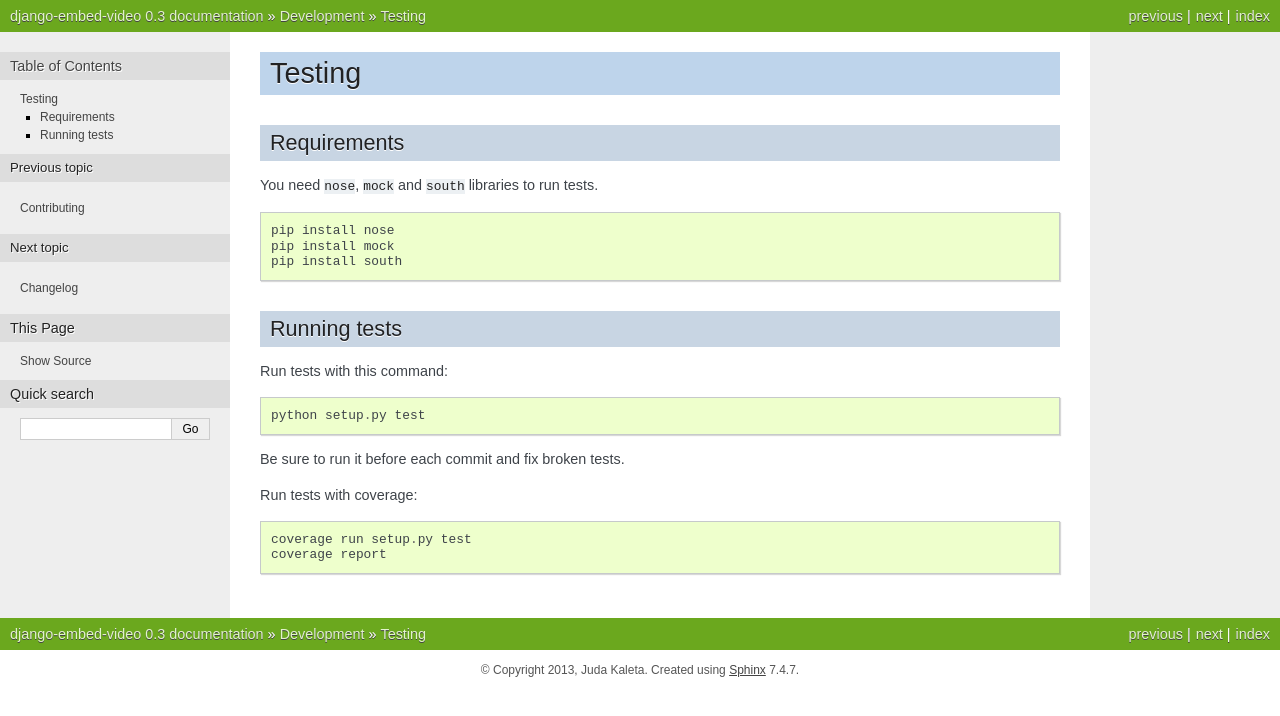
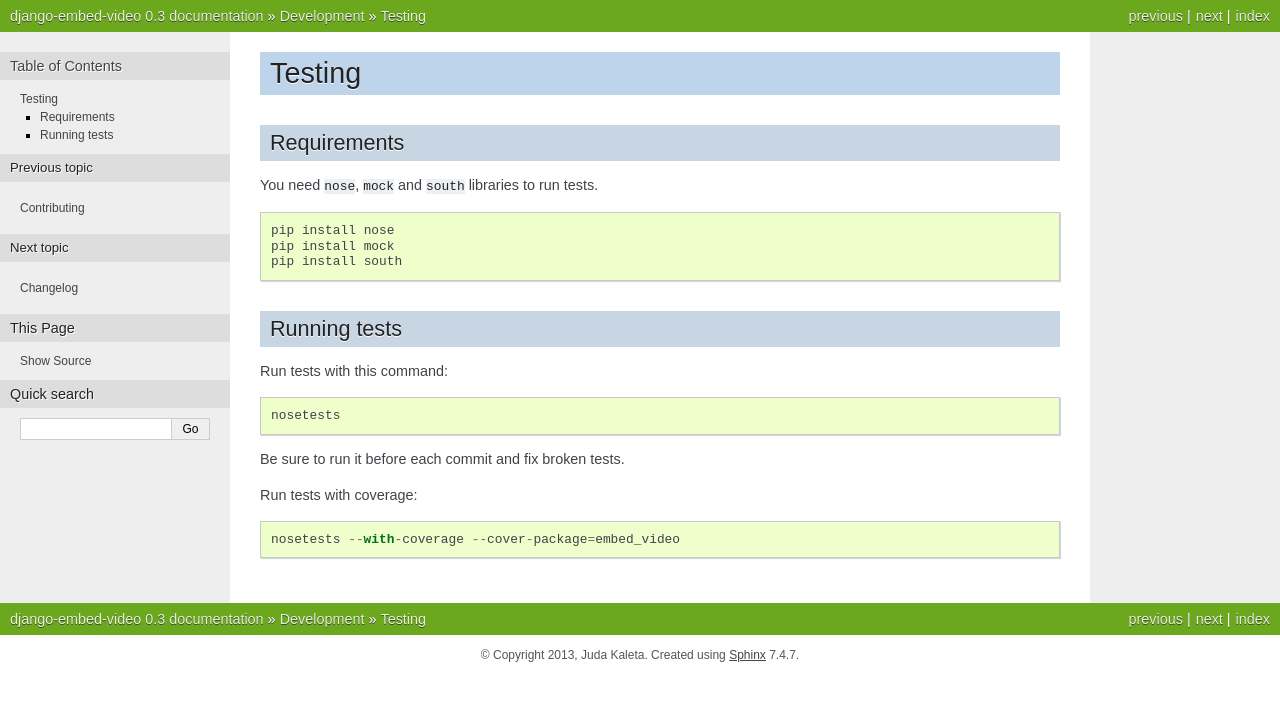
Before and after one commit to jazzband/django-embed-video, a Sphinx documentation site: the page built from docs/development/testing.rst, in a window 1280 px wide. Shown: the top 716 px of the page. Built offline with Sphinx 7.4.7, drawn with Linux system fonts in a browser that asks for light colours.

Commit message:
Docs: nosetests

```diff
--- a/docs/development/testing.rst
+++ b/docs/development/testing.rst
@@ -20,7 +20,7 @@
 
 ::
 
-  python setup.py test
+  nosetests
 
 
 Be sure to run it before each commit and fix broken tests.
@@ -30,5 +30,4 @@
 
 ::
 
-  coverage run setup.py test
-  coverage report
+  nosetests --with-coverage --cover-package=embed_video
```
